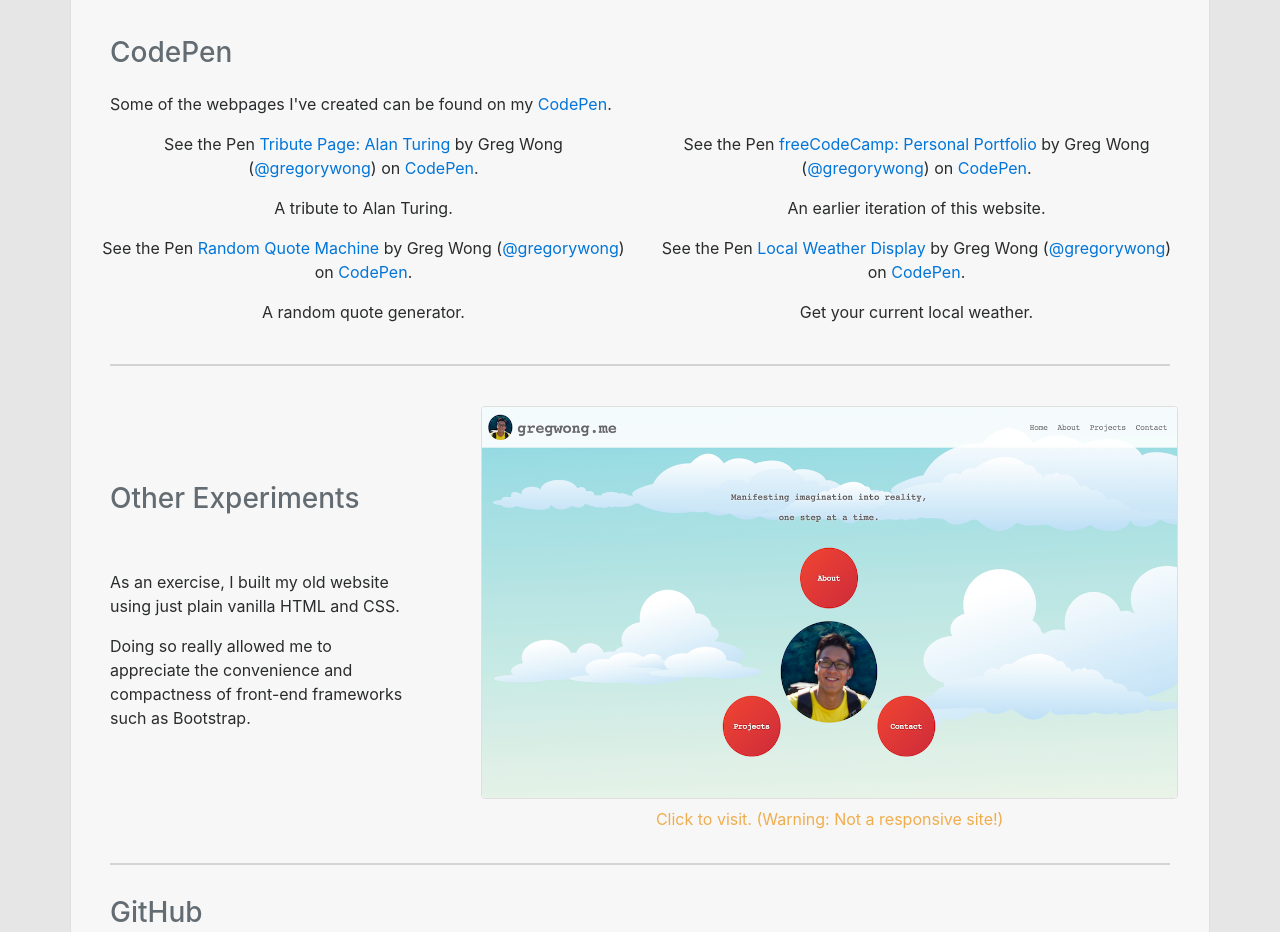
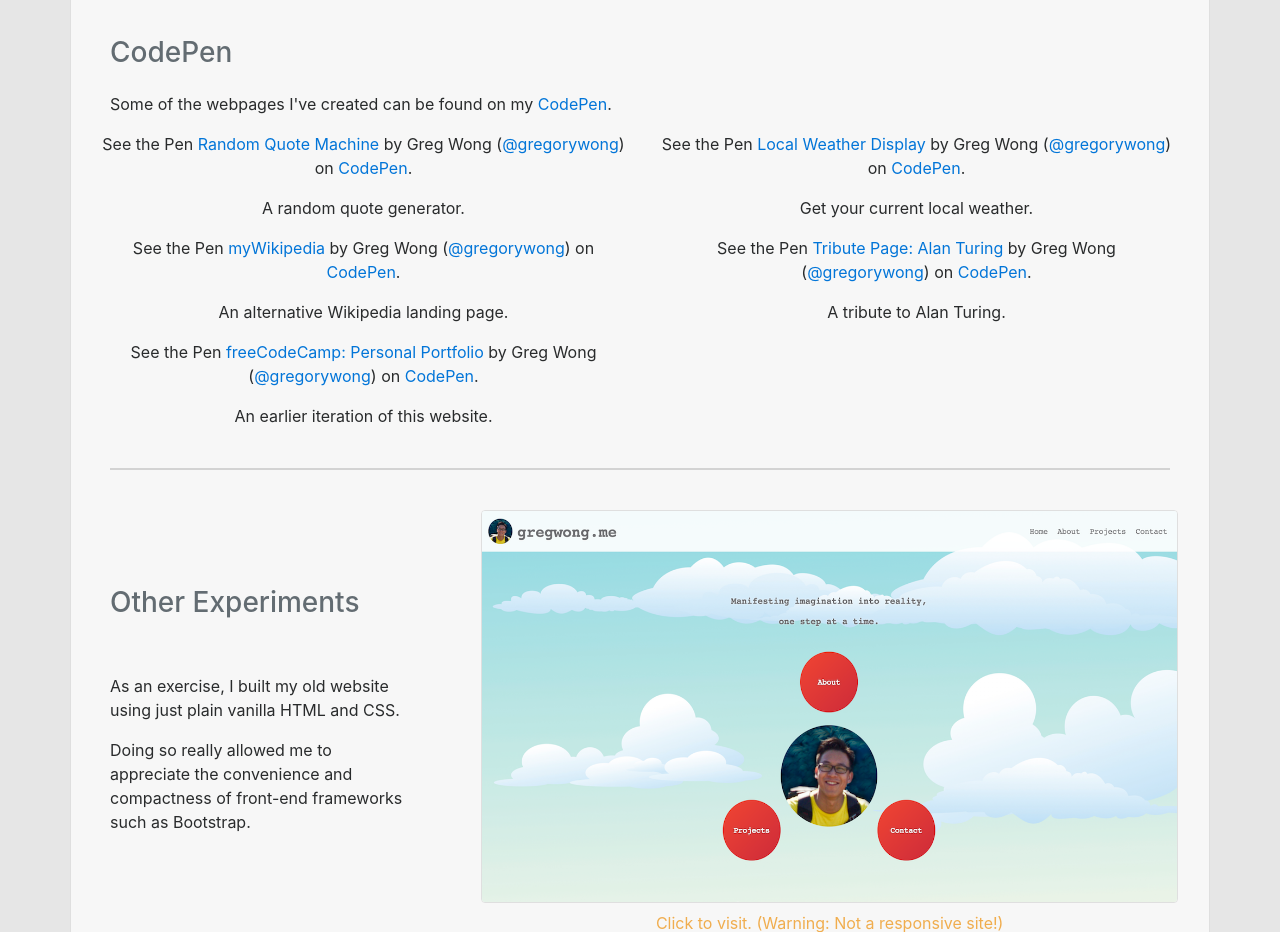
Before and after one commit to gregorywong/gregwong, a plain HTML site: page index.html in a window 1280 px wide. Shown: the part 900-1832 px from the top of the page. Drawn offline with nearby package versions, Linux system fonts and the light colour scheme; a script that the page names is missing.

Commit message:
Added myWikipedia project

```diff
--- a/index.html
+++ b/index.html
@@ -141,20 +141,24 @@
   </div>
   <div class="row bg-faded px-3">
     <div class="col-12 col-lg-6 text-center">
+      <p data-height="320" data-theme-id="light" data-slug-hash="GEJgXb" data-default-tab="result" data-user="gregorywong" data-embed-version="2" data-pen-title="Random Quote Machine" data-preview="true" class="codepen">See the Pen <a href="https://codepen.io/gregorywong/pen/GEJgXb/">Random Quote Machine</a> by Greg Wong (<a href="https://codepen.io/gregorywong">@gregorywong</a>) on <a href="https://codepen.io">CodePen</a>.</p>
+      <p>A random quote generator.</p>
+    </div>
+    <div class="col-12 col-lg-6 text-center">
+      <p data-height="320" data-theme-id="light" data-slug-hash="bRVbYB" data-default-tab="result" data-user="gregorywong" data-embed-version="2" data-pen-title="Local Weather Display" data-preview="true" class="codepen">See the Pen <a href="https://codepen.io/gregorywong/pen/bRVbYB/">Local Weather Display</a> by Greg Wong (<a href="https://codepen.io/gregorywong">@gregorywong</a>) on <a href="https://codepen.io">CodePen</a>.</p>
+      <p>Get your current local weather.</p>
+    </div>
+    <div class="col-12 col-lg-6 text-center">
+      <p data-height="320" data-theme-id="light" data-slug-hash="JJXqxL" data-default-tab="result" data-user="gregorywong" data-embed-version="2" data-pen-title="myWikipedia" data-preview="true" class="codepen">See the Pen <a href="https://codepen.io/gregorywong/pen/JJXqxL/">myWikipedia</a> by Greg Wong (<a href="https://codepen.io/gregorywong">@gregorywong</a>) on <a href="https://codepen.io">CodePen</a>.</p>
+      <p>An alternative Wikipedia landing page.</p>
+    </div>
+    <div class="col-12 col-lg-6 text-center">
       <p data-height="320" data-theme-id="light" data-slug-hash="BRvyYN" data-default-tab="result" data-user="gregorywong" data-embed-version="2" data-pen-title="Tribute Page: Alan Turing" data-preview="true" class="codepen">See the Pen <a href="https://codepen.io/gregorywong/pen/BRvyYN/">Tribute Page: Alan Turing</a> by Greg Wong (<a href="https://codepen.io/gregorywong">@gregorywong</a>) on <a href="https://codepen.io">CodePen</a>.</p>
       <p>A tribute to Alan Turing.</p>
     </div>
     <div class="col-12 col-lg-6 text-center">
       <p data-height="320" data-theme-id="light" data-slug-hash="KmbxeN" data-default-tab="result" data-user="gregorywong" data-embed-version="2" data-pen-title="freeCodeCamp: Personal Portfolio" data-preview="true" class="codepen">See the Pen <a href="https://codepen.io/gregorywong/pen/KmbxeN/">freeCodeCamp: Personal Portfolio</a> by Greg Wong (<a href="https://codepen.io/gregorywong">@gregorywong</a>) on <a href="https://codepen.io">CodePen</a>.</p>
       <p>An earlier iteration of this website.</p>
-    </div>
-    <div class="col-12 col-lg-6 text-center">
-      <p data-height="320" data-theme-id="light" data-slug-hash="GEJgXb" data-default-tab="result" data-user="gregorywong" data-embed-version="2" data-pen-title="Random Quote Machine" data-preview="true" class="codepen">See the Pen <a href="https://codepen.io/gregorywong/pen/GEJgXb/">Random Quote Machine</a> by Greg Wong (<a href="https://codepen.io/gregorywong">@gregorywong</a>) on <a href="https://codepen.io">CodePen</a>.</p>
-      <p>A random quote generator.</p>
-    </div>
-    <div class="col-12 col-lg-6 text-center">
-      <p data-height="320" data-theme-id="light" data-slug-hash="bRVbYB" data-default-tab="result" data-user="gregorywong" data-embed-version="2" data-pen-title="Local Weather Display" data-preview="true" class="codepen">See the Pen <a href="https://codepen.io/gregorywong/pen/bRVbYB/">Local Weather Display</a> by Greg Wong (<a href="https://codepen.io/gregorywong">@gregorywong</a>) on <a href="https://codepen.io">CodePen</a>.</p>
-      <p>Get your current local weather.</p>
     </div>
 
   </div>
```
